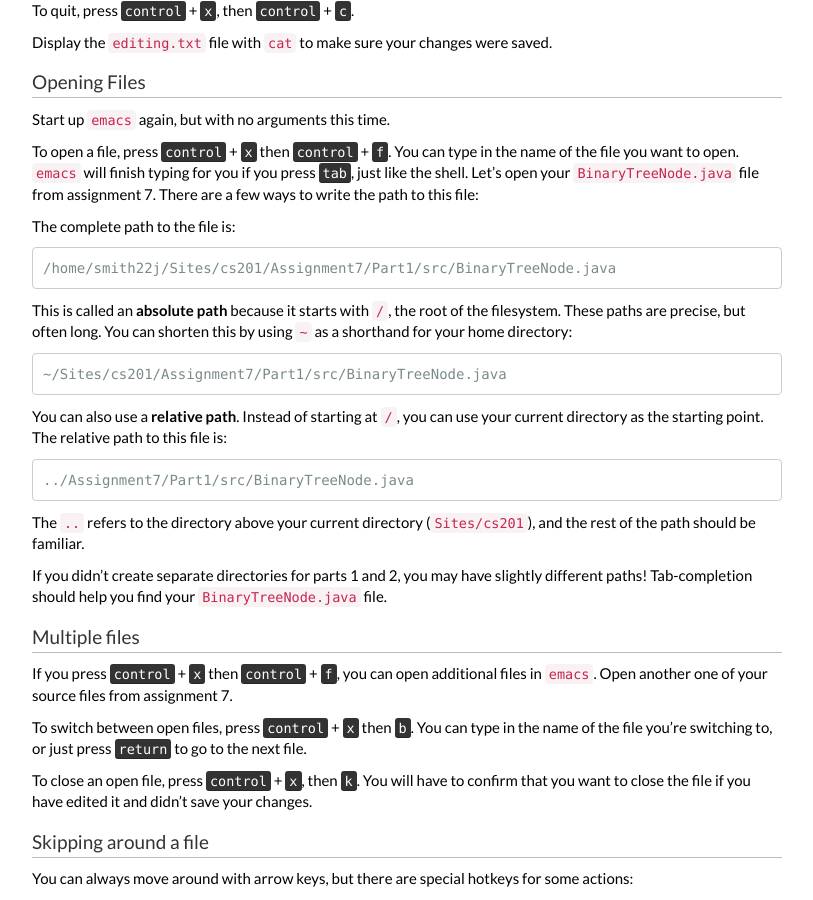
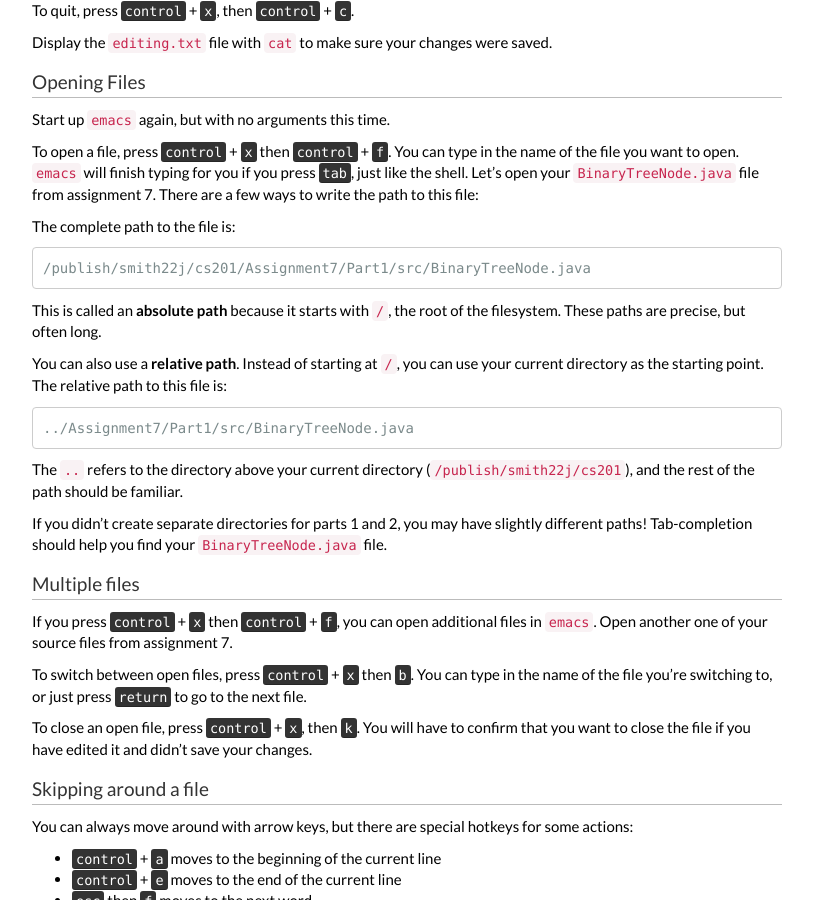
Before and after one commit to jlkarlen/itsterminal-gh-pages, a Jekyll site: the page built from step3.md, in a window 1280 px wide and 900 px high, scrolled down 470 px. Shown: the whole window, without its empty margins (233-1046 px from the left). Built offline with Jekyll 4.4.1, drawn with Linux system fonts in a browser that asks for light colours; nearby versions of some CDN libraries; Markdown is read by kramdown in place of the engine named in the settings.

Commit message:
Update step3.md

````diff
--- a/step3.md
+++ b/step3.md
@@ -31,14 +31,10 @@ To open a file, press <kbd>control</kbd> + <kbd>x</kbd> then <kbd>control</kbd>
 The complete path to the file is:
 
 ```
-/home/smith22j/Sites/cs201/Assignment7/Part1/src/BinaryTreeNode.java
+/publish/smith22j/cs201/Assignment7/Part1/src/BinaryTreeNode.java
 ```
 
-This is called an **absolute path** because it starts with `/`, the root of the filesystem. These paths are precise, but often long. You can shorten this by using `~` as a shorthand for your home directory:
-
-```
-~/Sites/cs201/Assignment7/Part1/src/BinaryTreeNode.java
-```
+This is called an **absolute path** because it starts with `/`, the root of the filesystem. These paths are precise, but often long.
 
 You can also use a **relative path**. Instead of starting at `/`, you can use your current directory as the starting point. The relative path to this file is:
 
@@ -46,7 +42,7 @@ You can also use a **relative path**. Instead of starting at `/`, you can use yo
 ../Assignment7/Part1/src/BinaryTreeNode.java
 ```
 
-The `..` refers to the directory above your current directory (`Sites/cs201`), and the rest of the path should be familiar.
+The `..` refers to the directory above your current directory (`/publish/smith22j/cs201`), and the rest of the path should be familiar.
 
 If you didn't create separate directories for parts 1 and 2, you may have slightly different paths! Tab-completion should help you find your `BinaryTreeNode.java` file.
 
````
